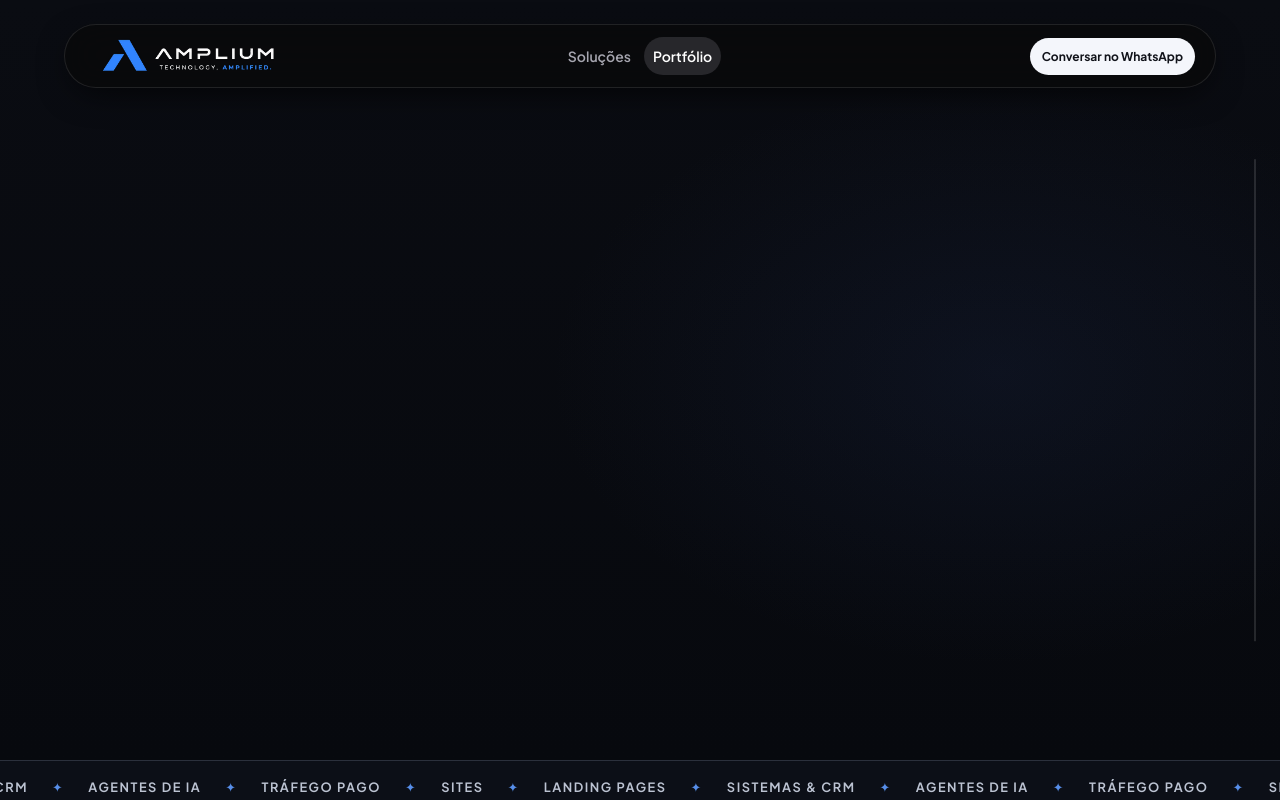
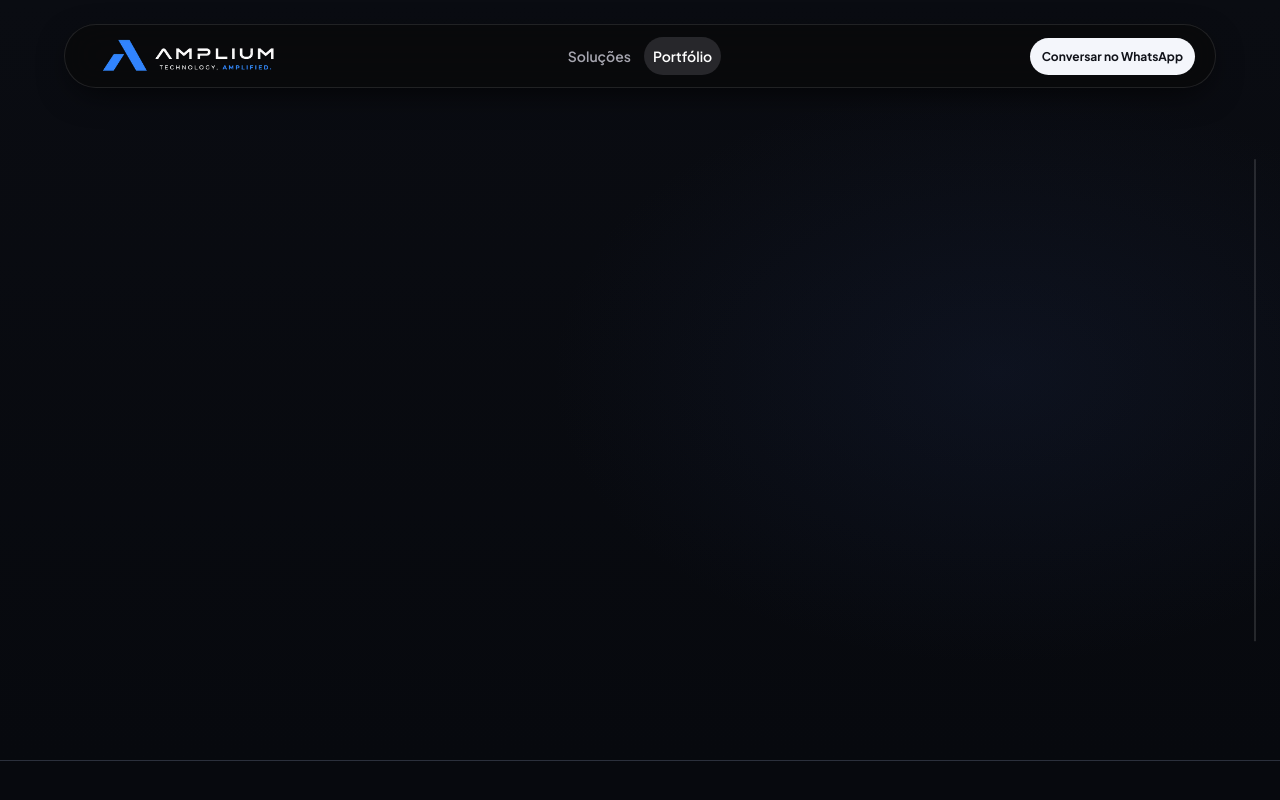
Before and after one commit to FranciscoNetoLima/amplium, a React (Vite) app: page / in a window 1280 px wide. Shown: the top 800 px of the page. Built offline with nearby package versions, Linux system fonts and the light colour scheme.

Commit message:
style: remove hero services strip for comparison

```diff
--- a/scripts/verify-language.mjs
+++ b/scripts/verify-language.mjs
@@ -69,7 +69,7 @@ try {
   assert(!en.includes('solutions-scroll'));
   assert(!en.includes('brief-wizard'));
   assert(!en.includes('tech-strip'));
-  assert(en.includes('class="band"'));
+  assert(!en.includes('class="band"'));
   assert(!en.includes('brief-direct'));
   assert.equal(document.documentElement.lang, 'en');
   assert.equal(storage.get('amplium-language'), 'en');
--- a/src/components/Hero.jsx
+++ b/src/components/Hero.jsx
@@ -57,30 +57,6 @@ export default function Hero() {
           </div>
         </div>
       </section>
-      <div className="band" tabIndex="0" aria-label={t('Serviços da Amplium')}>
-        <div className="marquee">
-          <span className="marquee-item">
-            {t('SITES ')}
-            <b aria-hidden="true">✦</b>
-          </span>
-          <span className="marquee-item">
-            {t('LANDING PAGES ')}
-            <b aria-hidden="true">✦</b>
-          </span>
-          <span className="marquee-item">
-            {t('SISTEMAS & CRM ')}
-            <b aria-hidden="true">✦</b>
-          </span>
-          <span className="marquee-item">
-            {t('AGENTES DE IA ')}
-            <b aria-hidden="true">✦</b>
-          </span>
-          <span className="marquee-item">
-            {t('TRÁFEGO PAGO ')}
-            <b aria-hidden="true">✦</b>
-          </span>
-        </div>
-      </div>
     </>
   );
 }
```
